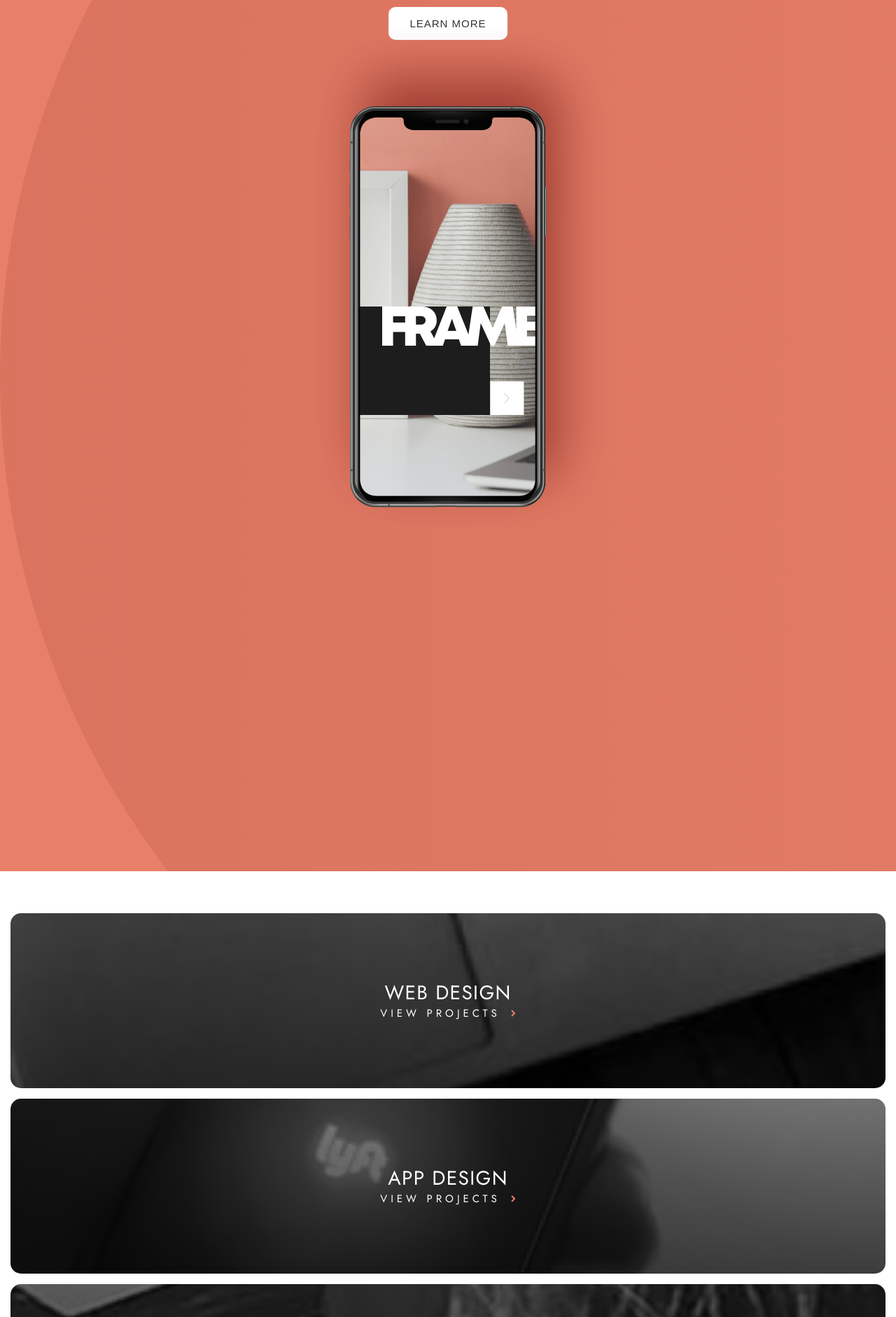
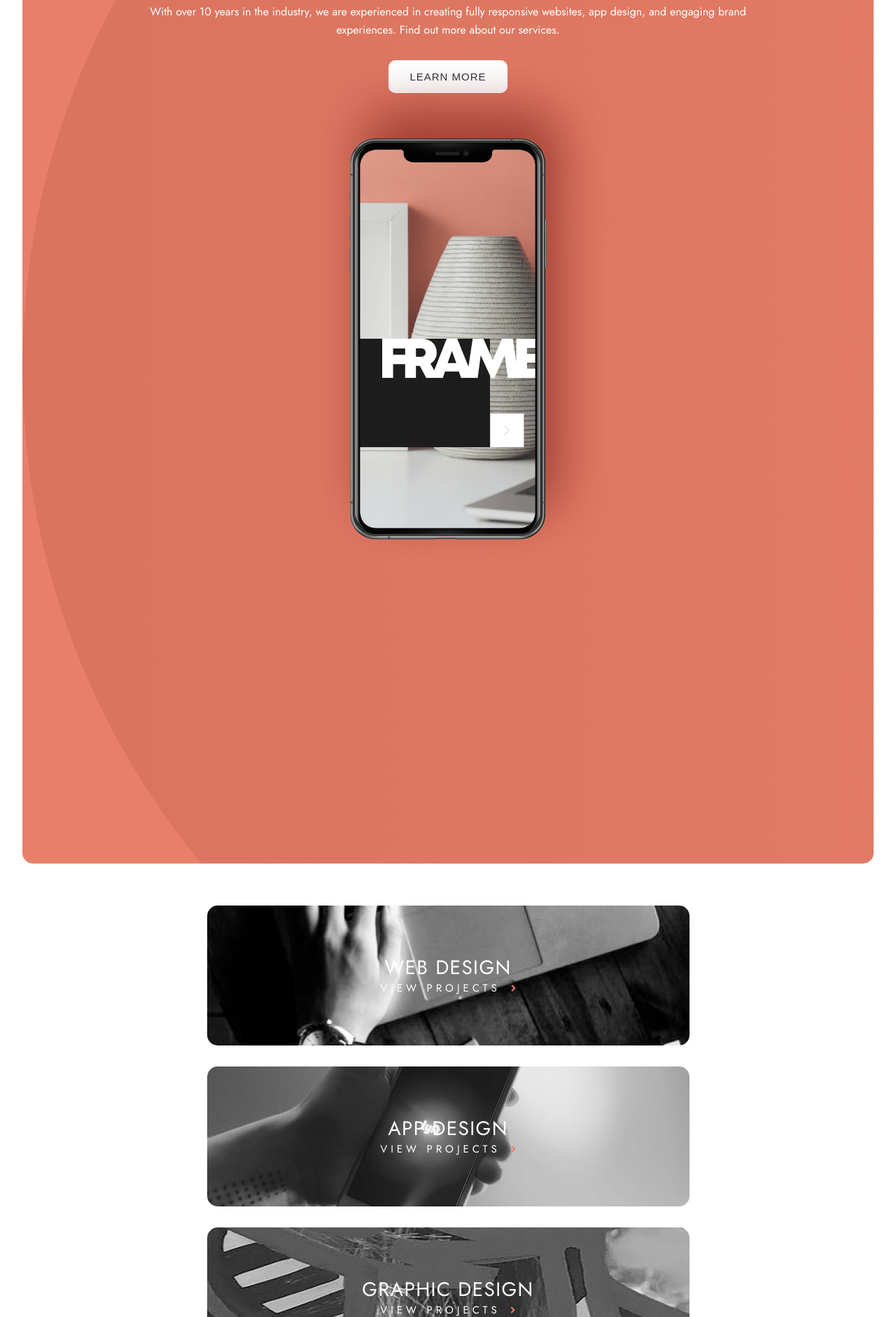
Before and after one commit to JulianIfesiokwu/Designo-multi-page-website, a website: page index.html in a window 1280 px wide. Shown: the part 274-2156 px from the top of the page at 70% size. Drawn offline with Linux system fonts and the light colour scheme.

Commit message:
created responsive stylesheet,modified images using picture tag and completed tablet design of homepage

```diff
--- a/index.html
+++ b/index.html
@@ -49,50 +49,77 @@
       <!-- Services -->
       <section class="services">
         <div class="services__web">
+          <div class="services-info">
             <h2 class="services-title">Web Design</h2>
             <a href="./web-design.html" class="services--action">view projects<span><img src="./assets/shared/desktop/icon-right-arrow.svg" alt=""></span></a>
           </div>
+          <picture>
+            <source media="(min-width: 1024)" srcset="./assets/home/desktop/image-web-design.jpg">
+            <source media="(min-width: 641px)" srcset="./assets/home/tablet/image-web-design.jpg">
+            <img class="service--image"src="./assets/home/mobile/image-web-design.jpg" alt="image-web-design">
+          </picture>
+        </div>
         <div class="services__app">
+          <div class="services-info">
             <h2 class="services-title">App Design</h2>
             <a href="./app-design.html" class="services--action">view projects<span><img src="./assets/shared/desktop/icon-right-arrow.svg" alt=""></span></a>
           </div>
+          <picture>
+            <source media="(min-width: 1024)" srcset="./assets/home/desktop/image-app-design.jpg">
+            <source media="(min-width: 641px)" srcset="./assets/home/tablet/image-app-design.jpg">
+            <img class="service--image"src="./assets/home/mobile/image-app-design.jpg" alt="image-app-design">
+          </picture>
+        </div>
         <div class="services__graphic">
+          <div class="services-info">
             <h2 class="services-title">Graphic Design</h2>
             <a href="./graphic-design.html" class="services--action">view projects<span><img src="./assets/shared/desktop/icon-right-arrow.svg" alt=""></span></a>
+          </div>
+          <picture>
+            <source media="(min-width: 1024)" srcset="./assets/home/desktop/image-graphic-design.jpg">
+            <source media="(min-width: 641px)" srcset="./assets/home/tablet/image-graphic-design.jpg">
+            <img class="service--image"src="./assets/home/mobile/image-graphic-design.jpg" alt="image-graphic-design">
+          </picture>
         </div>
       </section>
 
       <!-- Details -->
       <section class="details">
         <div class="detail">
-          <span class="detail__img">
+          <div class="detail__img">
             <img src="./assets/home/desktop/illustration-passionate.svg" alt="">
-          </span>
+          </div>
+          <div class="about-detail">
             <p class="detail__title">Passionate</p>
             <p class="detail-content">
               Each project starts with an in-depth brand research to ensure we only create products that serve a purpose. We merge
               art, design, and technology into exciting new solutions.
             </p>
           </div>
+        </div>
         <div class="detail">
-          <span class="detail__img">
+          <div class="detail__img">
             <img src="./assets/home/desktop/illustration-resourceful.svg" alt="">
-          </span>
+          </div>
+          <div class="about-detail">
             <p class="detail__title">Resourceful</p>
             <p class="detail-content">
               Everything that we do has a strategic purpose. We use an agile approach in all of our projects and value customer
               collaboration. It guarantees superior results that fulfill our clients’ needs.
             </p>
           </div>
+        </div>
         <div class="detail">
-          <span class="detail__img">
+          <div class="detail__img">
             <img src="./assets/home/desktop/illustration-friendly.svg" alt="">
-          </span>
+          </div>
+          <div class="about-detail">
             <p class="detail__title">friendly</p>
             <p class="detail-content">
               We are a group of enthusiastic folks who know how to put people first. Our success depends on our customers, and we
               strive to give them the best experience a company can provide.
             </p>
+          </div>
         </div>
       </section>
 
@@ -112,7 +139,7 @@
     <footer class="footer">
       <div class="row-one">
         <span class="footer__logo"><img src="./assets/shared/desktop/logo-light.png" alt=""></span>
-        <div class="light-line"></div>
+        <div class="mobile-line"></div>
         <!-- navigation -->
         <nav class="footer__nav">
           <ul class="footer__nav__list">
@@ -122,6 +149,7 @@
           </ul>
         </nav>
       </div>
+      <div class="tablet-line"></div>
 
       <div class="row-two">
         <div class="footer__connect">
--- a/stylesheets/_config.scss
+++ b/stylesheets/_config.scss
@@ -21,3 +21,15 @@ $LightGrey: hsl(210°, 17%, 95%);
     font-family: 'Jost', sans-serif;
     font-size: 15px;
 }
+
+@mixin media-md {
+    @media screen and (min-width: 641px) {
+        @content;
+    }
+}
+
+@mixin media-lg {
+    @media screen and (min-width: 1024px) {
+        @content;
+    }
+}
--- /dev/null
+++ b/stylesheets/_responsive.scss
@@ -0,0 +1,93 @@
+@include media-md {
+
+    .header {
+        padding: 0 2rem;
+
+        .header__logo img{
+            width: 60%;
+        }
+
+        .header__nav {
+            display: inline-flex;
+        }
+
+        .nav__list {
+            list-style-type: none;
+            display: inline-flex;
+        }
+
+        .hamburger-menu {
+            display: none;
+        }
+
+    }
+
+    .nav--item a {
+        text-decoration: none;
+        margin-left: 3rem;
+        text-transform: uppercase;
+        color: $darkGrey;
+        font-size: 14px;
+        font-weight: 400;
+        line-height: 14px;
+        letter-spacing: 2px;
+    }
+
+    .landing__complex {
+        margin: 0 auto;
+        width: 95%;
+        border-radius: 15px;
+        background: $peach url(../assets/shared/desktop/bg-pattern-small-circle.svg) no-repeat left/60%;
+
+        .landing__title {
+            font-size: 48px;
+            line-height: 48px;
+        }
+
+        .landing__content {
+            width: 80%;
+            margin: 0 auto;
+            font-size: 16px;
+            line-height: 26px;
+            margin-bottom: 2rem;
+        }
+
+        .landing__photo{
+            margin-top: -7rem;
+        }
+    }
+
+    .details {
+
+        .detail {
+            display: flex;
+            flex-direction: row;
+            justify-content: center;
+            align-items: center;
+            gap: 5%;
+
+            .detail__title {
+                margin: 1rem 0;
+            }
+
+            .detail-content {
+               text-align: initial;
+            }
+        }
+
+        .footer {
+            .row-one {
+                display: flex;
+                flex-direction: row;
+            }
+        }
+
+    }
+
+
+
+
+
+
+
+}
--- a/stylesheets/main.scss
+++ b/stylesheets/main.scss
@@ -1,4 +1,5 @@
 @import './config';
+@import './responsive';
 
 .container {
     width: 100%;
@@ -16,17 +17,16 @@
     display: flex;
     justify-content: space-between;
     z-index: 3;
-
-    .header__logo img{
-        width: 80%;
-        display: inline-block;
-        vertical-align: bottom;
 }
 
 .header__nav {
     display: none;
 }
 
+.header__logo img {
+    width: 80%;
+    display: inline-block;
+    vertical-align: bottom;
 }
 
 .landing__complex {
@@ -74,12 +74,19 @@
 }
 
 .services {
-    margin: 4rem 0 4rem 0;
+    margin: 4rem 0;
     padding: 0 1rem;
     display: flex;
     flex-direction: column;
     justify-content: center;
     align-items: center;
+
+    .services-info {
+        position: absolute;
+        top: 50%;
+        left: 50%;
+        transform: translate(-50%, -50%);
+    }
 
     .services-title {
         color: $white;
@@ -102,25 +109,19 @@
     }
 }
 
-.services__web {
-    background: linear-gradient( rgba(0, 0, 0, 0.5), rgba(0, 0, 0, 0.7) ), url(../assets/home/mobile/image-web-design.jpg) no-repeat center/cover;
-}
-
-.services__app {
-    background: linear-gradient( rgba(0, 0, 0, 0.5), rgba(0, 0, 0, 0.7) ), url(../assets/home/mobile/image-app-design.jpg) no-repeat center/cover;
-}
-
-.services__graphic {
-    background: linear-gradient( rgba(0, 0, 0, 0.5), rgba(0, 0, 0, 0.7) ), url(../assets/home/mobile/image-graphic-design.jpg) no-repeat center/cover;
+.service--image {
+    display: block;
+    width: 100%;
+    border-radius: 15px;
 }
 
 .services__app, .services__web, .services__graphic {
+    position: relative;
     border-radius: 15px;
     text-align: center;
     text-transform: uppercase;
     min-width: 100%;
-    height: 250px;
-    margin-bottom: 1rem;
+    margin: 0 1rem 2rem 1rem;
     display: flex;
     flex-direction: column;
     justify-content: center;
@@ -134,15 +135,18 @@
     flex-direction: column;
     justify-content: center;
     align-items: center;
+}
 
 .detail {
     display: flex;
     flex-direction: column;
     justify-content: center;
     align-items: center;
-        background: url(../assets/shared/desktop/bg-pattern-small-circle.svg) no-repeat top/60%;
     margin-bottom: 3rem;
 }
+
+.detail__img {
+    background: url(../assets/shared/desktop/bg-pattern-small-circle.svg) no-repeat top/100%;
 }
 
 .detail__title {
@@ -201,7 +205,15 @@
         margin-bottom: 2rem;
     }
 
-    .light-line {
+    .mobile-line {
+        height: 1px;
+        width: 90%;
+        margin: 0 auto;
+        background-color: hsl(0, 0%, 59%);
+        margin-bottom: 2rem;
+    }
+
+    .tablet-line {
         height: 1px;
         width: 90%;
         margin: 0 auto;
```
Also changed, not shown: README-template.md, stylesheets/main.css, 1 other file. Lines whose indentation alone changed are shown as unchanged.
